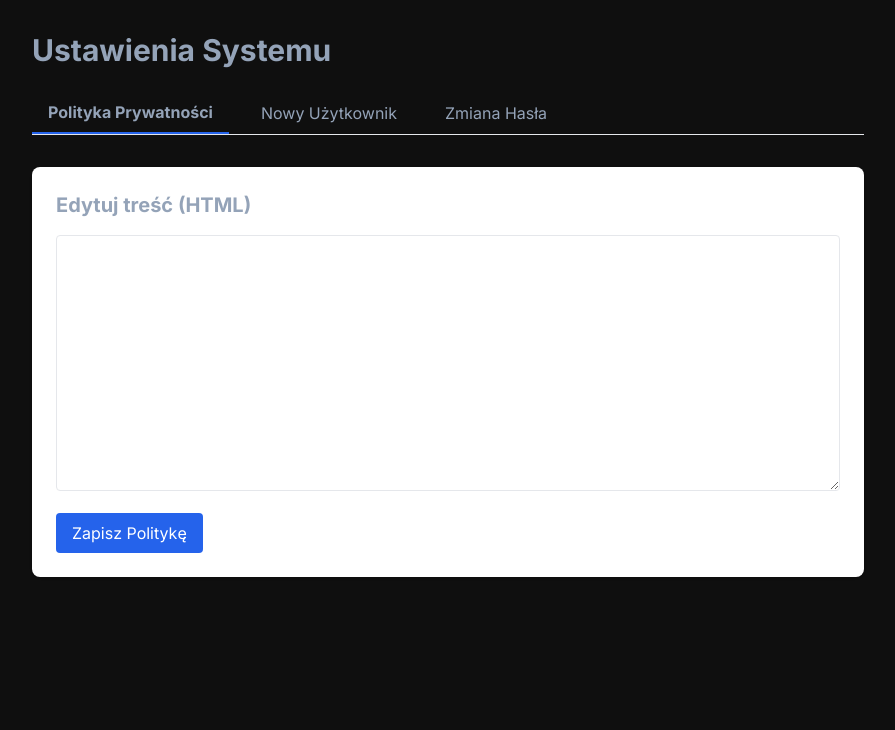
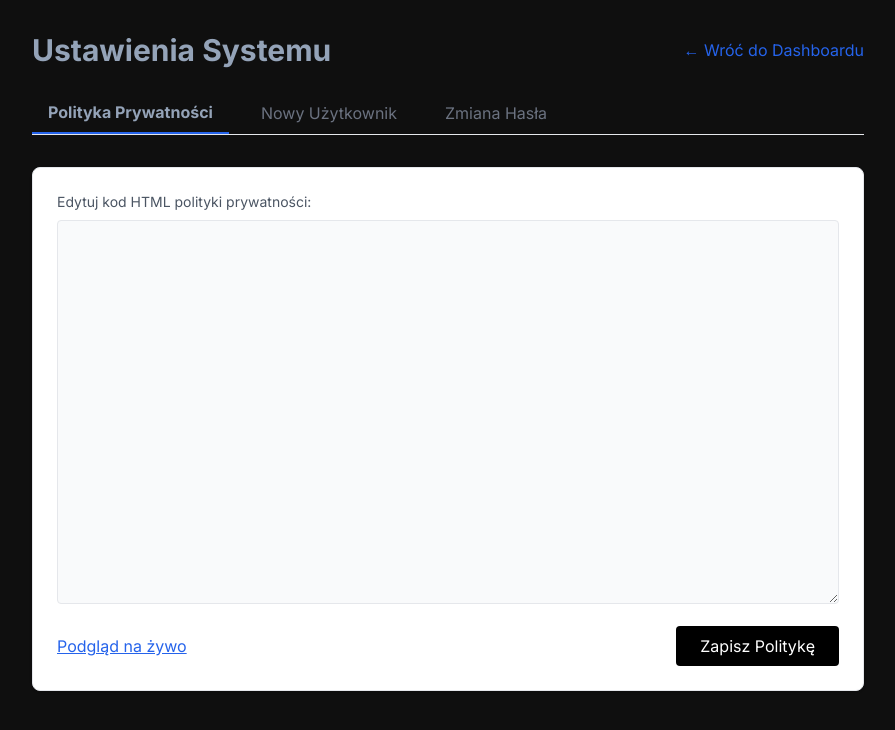
Before and after one commit to Ordoflow44/ordoflow, a Next.js app: page /admin/settings in a window 1280 px wide. Shown: the top 730 px of the page, without its empty margins (192-1087 px from the left). Built offline with nearby package versions, Linux system fonts and the light colour scheme; no server answers; the database is empty.

Commit message:
Refactor SettingsPage to use dynamic tab buttons

```diff
--- a/src/app/admin/settings/page.tsx
+++ b/src/app/admin/settings/page.tsx
@@ -1,37 +1,35 @@
 'use client';
 import { useState, useEffect } from 'react';
+import Link from 'next/link';
 
 export default function SettingsPage() {
   const [activeTab, setActiveTab] = useState('privacy');
 
   return (
     <div className="p-8 max-w-4xl mx-auto">
-      <h1 className="text-3xl font-bold mb-8">Ustawienia Systemu</h1>
-
-      {/* Nawigacja zakładek */}
-      <div className="flex space-x-4 mb-8 border-b">
-        <button
-          onClick={() => setActiveTab('privacy')}
-          className={`pb-2 px-4 ${activeTab === 'privacy' ? 'border-b-2 border-blue-600 font-bold' : ''}`}
-        >
-          Polityka Prywatności
-        </button>
-        <button
-          onClick={() => setActiveTab('users')}
-          className={`pb-2 px-4 ${activeTab === 'users' ? 'border-b-2 border-blue-600 font-bold' : ''}`}
-        >
-          Nowy Użytkownik
-        </button>
-        <button
-          onClick={() => setActiveTab('password')}
-          className={`pb-2 px-4 ${activeTab === 'password' ? 'border-b-2 border-blue-600 font-bold' : ''}`}
-        >
-          Zmiana Hasła
-        </button>
+      <div className="flex justify-between items-center mb-8">
+        <h1 className="text-3xl font-bold">Ustawienia Systemu</h1>
+        <Link href="/admin/dashboard" className="text-blue-600 hover:underline">
+          ← Wróć do Dashboardu
+        </Link>
       </div>
 
-      {/* Zawartość */}
-      <div className="bg-white p-6 rounded-lg shadow">
+      {/* Zakładki */}
+      <div className="flex space-x-4 mb-8 border-b">
+        {['privacy', 'users', 'password'].map((tab) => (
+          <button
+            key={tab}
+            onClick={() => setActiveTab(tab)}
+            className={`pb-2 px-4 capitalize ${activeTab === tab ? 'border-b-2 border-blue-600 font-bold' : 'text-gray-500'}`}
+          >
+            {tab === 'privacy' && 'Polityka Prywatności'}
+            {tab === 'users' && 'Nowy Użytkownik'}
+            {tab === 'password' && 'Zmiana Hasła'}
+          </button>
+        ))}
+      </div>
+
+      <div className="bg-white p-6 rounded-lg shadow border">
         {activeTab === 'privacy' && <PrivacyEditor />}
         {activeTab === 'users' && <AddUserForm />}
         {activeTab === 'password' && <ChangePasswordForm />}
@@ -40,7 +38,7 @@ export default function SettingsPage() {
   );
 }
 
-// --- KOMPONENT 1: Edycja Polityki ---
+// --- Komponent 1: Polityka ---
 function PrivacyEditor() {
   const [content, setContent] = useState('');
   const [loading, setLoading] = useState(true);
@@ -64,20 +62,23 @@ function PrivacyEditor() {
 
   return (
     <div>
-      <h2 className="text-xl font-bold mb-4">Edytuj treść (HTML)</h2>
+      <p className="mb-2 text-sm text-gray-600">Edytuj kod HTML polityki prywatności:</p>
       <textarea
-        className="w-full h-64 p-4 border rounded font-mono text-sm"
+        className="w-full h-96 p-4 border rounded font-mono text-sm bg-gray-50"
         value={content}
         onChange={(e) => setContent(e.target.value)}
       />
-      <button onClick={handleSave} className="mt-4 bg-blue-600 text-white px-4 py-2 rounded">
-        Zapisz Politykę
-      </button>
+      <div className="mt-4 flex justify-between items-center">
+        <a href="/polityka-prywatnosci" target="_blank" className="text-blue-600 underline">Podgląd na żywo</a>
+        <button onClick={handleSave} className="bg-black text-white px-6 py-2 rounded hover:bg-gray-800">
+          Zapisz Politykę
+        </button>
+      </div>
     </div>
   );
 }
 
-// --- KOMPONENT 2: Dodawanie Usera ---
+// --- Komponent 2: Dodawanie Usera ---
 function AddUserForm() {
   const [formData, setFormData] = useState({ name: '', email: '', password: '' });
 
@@ -97,62 +98,45 @@ function AddUserForm() {
 
   return (
     <form onSubmit={handleSubmit} className="space-y-4 max-w-md">
-      <h2 className="text-xl font-bold mb-4">Dodaj Administratora</h2>
-      <input
-        type="text" placeholder="Imię" required className="w-full border p-2 rounded"
-        value={formData.name} onChange={e => setFormData({...formData, name: e.target.value})}
-      />
-      <input
-        type="email" placeholder="Email" required className="w-full border p-2 rounded"
-        value={formData.email} onChange={e => setFormData({...formData, email: e.target.value})}
-      />
-      <input
-        type="password" placeholder="Hasło" required className="w-full border p-2 rounded"
-        value={formData.password} onChange={e => setFormData({...formData, password: e.target.value})}
-      />
-      <button type="submit" className="bg-green-600 text-white px-4 py-2 rounded">Dodaj</button>
+      <h3 className="font-bold text-lg">Dodaj nowego administratora</h3>
+      <input type="text" placeholder="Imię" required className="w-full border p-2 rounded"
+        value={formData.name} onChange={e => setFormData({...formData, name: e.target.value})} />
+      <input type="email" placeholder="Email" required className="w-full border p-2 rounded"
+        value={formData.email} onChange={e => setFormData({...formData, email: e.target.value})} />
+      <input type="password" placeholder="Hasło" required className="w-full border p-2 rounded"
+        value={formData.password} onChange={e => setFormData({...formData, password: e.target.value})} />
+      <button type="submit" className="bg-green-600 text-white px-4 py-2 rounded w-full">Dodaj Administratora</button>
     </form>
   );
 }
 
-// --- KOMPONENT 3: Zmiana Hasła ---
+// --- Komponent 3: Zmiana Hasła ---
 function ChangePasswordForm() {
-  const [passwords, setPasswords] = useState({ current: '', new: '', confirm: '' });
+  const [data, setData] = useState({ email: '', newPassword: '' });
 
   const handleSubmit = async (e: React.FormEvent) => {
     e.preventDefault();
-    if (passwords.new !== passwords.confirm) return alert('Hasła nie są identyczne');
-
-    const res = await fetch('/api/admin/change-password', {
-      method: 'PUT',
-      body: JSON.stringify({ currentPassword: passwords.current, newPassword: passwords.new }),
+    const res = await fetch('/api/admin/users', {
+      method: 'POST',
+      body: JSON.stringify({ email: data.email, newPassword: data.newPassword, currentPassword: 'dummy' }),
     });
-
-    const data = await res.json();
     if (res.ok) {
-      alert('Hasło zmienione pomyślnie!');
-      setPasswords({ current: '', new: '', confirm: '' });
+      alert('Hasło zmienione!');
+      setData({ email: '', newPassword: '' });
     } else {
-      alert('Błąd: ' + data.error);
+      alert('Błąd zmiany hasła');
     }
   };
 
   return (
     <form onSubmit={handleSubmit} className="space-y-4 max-w-md">
-      <h2 className="text-xl font-bold mb-4">Zmień swoje hasło</h2>
-      <input
-        type="password" placeholder="Obecne hasło" required className="w-full border p-2 rounded"
-        value={passwords.current} onChange={e => setPasswords({...passwords, current: e.target.value})}
-      />
-      <input
-        type="password" placeholder="Nowe hasło" required className="w-full border p-2 rounded"
-        value={passwords.new} onChange={e => setPasswords({...passwords, new: e.target.value})}
-      />
-      <input
-        type="password" placeholder="Potwierdź nowe hasło" required className="w-full border p-2 rounded"
-        value={passwords.confirm} onChange={e => setPasswords({...passwords, confirm: e.target.value})}
-      />
-      <button type="submit" className="bg-purple-600 text-white px-4 py-2 rounded">Zmień hasło</button>
+      <h3 className="font-bold text-lg">Zmień hasło</h3>
+      <p className="text-sm text-gray-500">Wpisz swój email i nowe hasło, aby je zresetować.</p>
+      <input type="email" placeholder="Twój Email" required className="w-full border p-2 rounded"
+        value={data.email} onChange={e => setData({...data, email: e.target.value})} />
+      <input type="password" placeholder="Nowe Hasło" required className="w-full border p-2 rounded"
+        value={data.newPassword} onChange={e => setData({...data, newPassword: e.target.value})} />
+      <button type="submit" className="bg-blue-600 text-white px-4 py-2 rounded w-full">Zmień hasło</button>
     </form>
   );
 }
```
